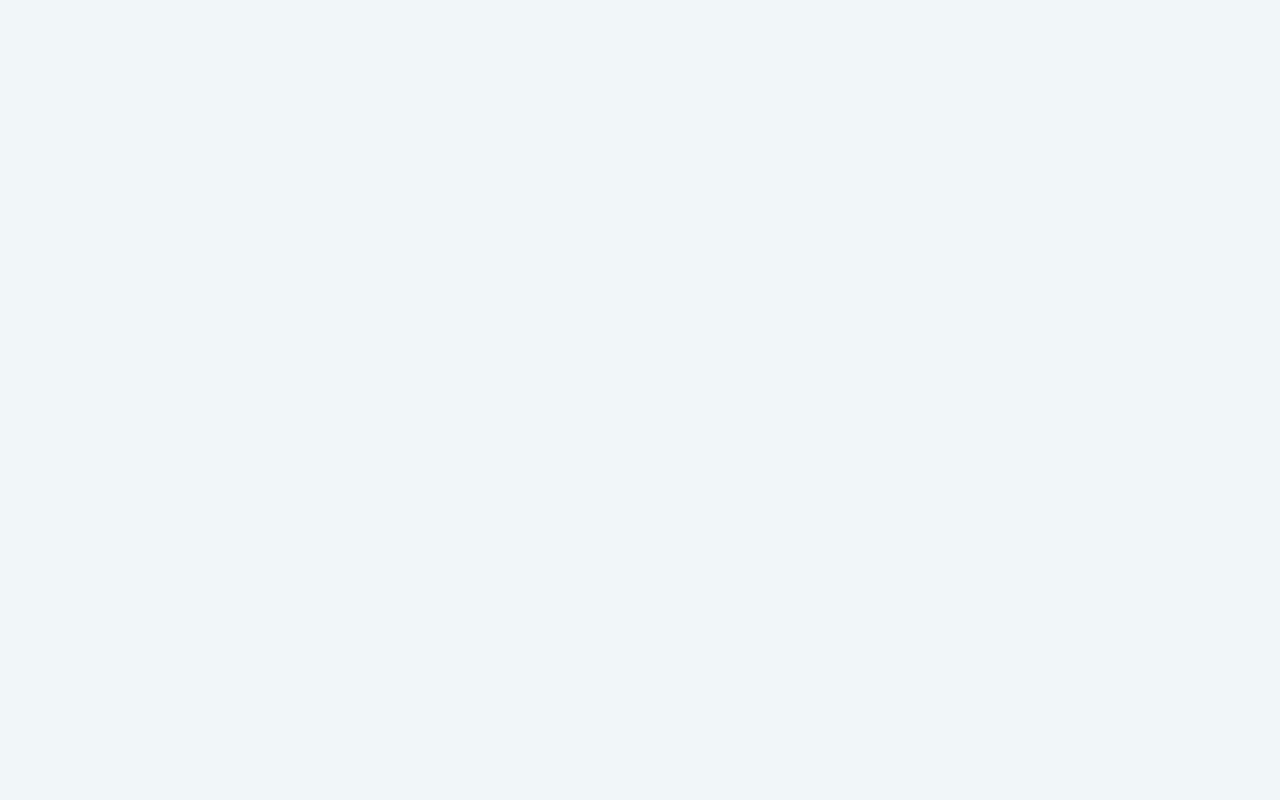
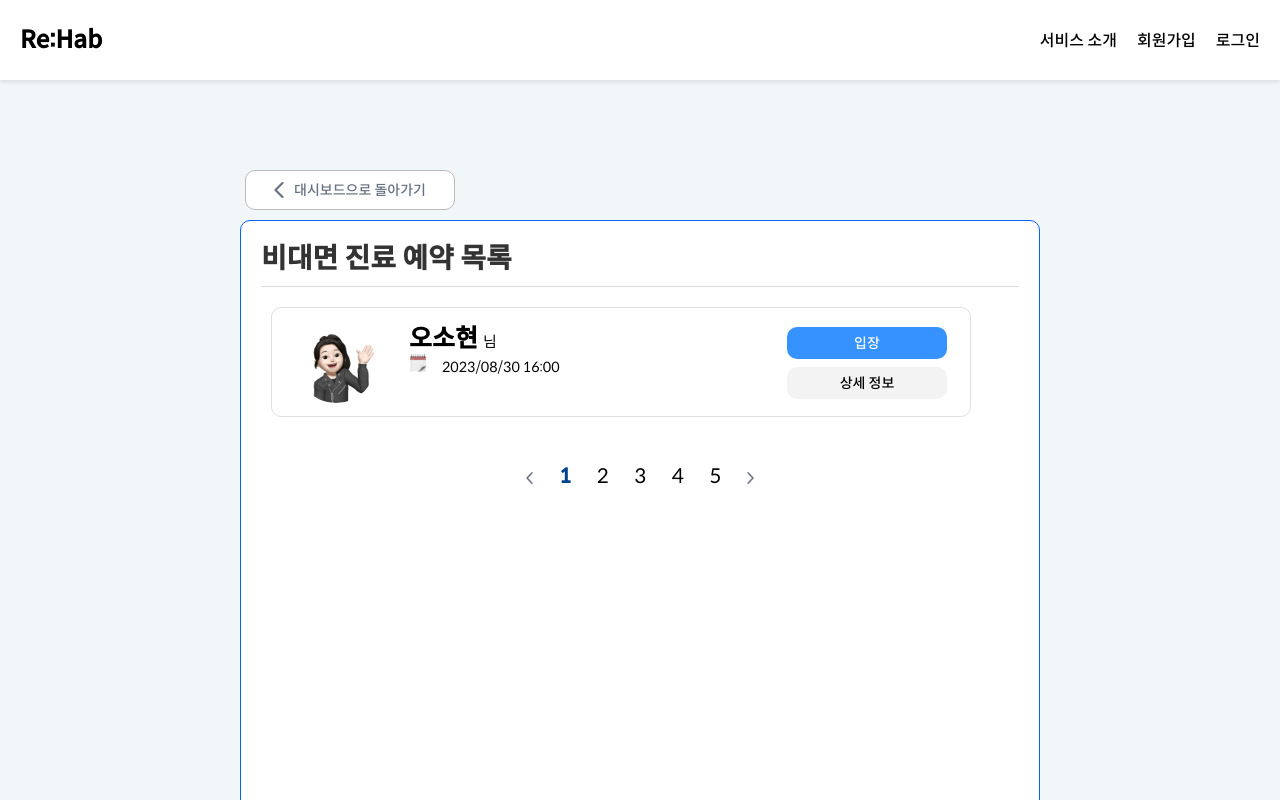
Before and after one commit to sync-without-async/Rehab-FrontEnd, a React (Vite) app: page /therauntactreserve in a window 1280 px wide. Before the commit this address had no page. Shown: the top 800 px of the page. Built offline with nearby package versions, Linux system fonts and the light colour scheme.

Commit message:
Feat: 재활치료사가 확인하는 비대면 예약 목록 페이지 구현

```diff
--- a/src/App.jsx
+++ b/src/App.jsx
@@ -11,6 +11,7 @@ import DoctorDetailPage from './pages/Doctor/DoctorDetailPage.jsx';
 import DoctorPatientListPage from './pages/Doctor/DoctorPatientListPage.jsx';
 import DoctorUntactReservePage from './pages/Doctor/DoctorUntactReservePage.jsx';
 import TheraDashBoardPage from './pages/Therapist/TheraDashBoardPage.jsx';
+import TheraUntactReservePage from './pages/Therapist/TheraUntactReservePage.jsx';
 import styled from "styled-components";
 import "./App.scss";
 
@@ -36,6 +37,7 @@ function App() {
           <Route path="/doctorpatientlist" element={<DoctorPatientListPage />} />
           <Route path="/doctoruntactreserve" element={<DoctorUntactReservePage />} />
           <Route path="/theradashboard" element={<TheraDashBoardPage  />} />
+          <Route path="/therauntactreserve" element={<TheraUntactReservePage  />} />
         </Routes>
       </Container>
     </Router>
--- /dev/null
+++ b/src/components/TherapistDashBoard/TheraCheckDetail.jsx
@@ -0,0 +1,99 @@
+import styled from 'styled-components';
+import PropTypes from 'prop-types';
+import XButton from "../../assets/icons/iconx.png"
+import InputTextLong from '../Input/InputTextLong';
+import TheraDetailChart from './TheraDetailChart';
+
+const Overlay = styled.div`
+  position: fixed;
+  top: 0;
+  left: 0;
+  width: 100vw;
+  height: 100vh;
+  background-color: rgba(0, 0, 0, 0.4);
+  display: flex;
+  justify-content: center;
+  align-items: center;
+`;
+
+const ModalContainer = styled.div`
+  width: 600px;
+  height: 600px;
+  background-color: #FFFFFF;
+  border-radius: 10px;
+  padding: 20px;
+  box-shadow: 0 0 15px rgba(0, 0, 0, 0.2);
+  position: relative;
+`;
+
+const Title = styled.h1`
+  font-size: 28px;
+  font-weight: bold;
+  color: #333;
+  display: inline-block;
+`;
+
+const CloseIcon = styled.img`
+  position: absolute;
+  right: 20px;
+  top: 20px;
+  cursor: pointer;
+  margin-top:10px;
+`;
+
+const Divider = styled.hr`
+  width: 100%;
+  height: 1px;
+  background-color: #d9d9d9;
+  border: none;
+  margin-top: 10px;
+  margin-bottom: 20px;
+`;
+
+const ButtonContainer = styled.div`
+  display: flex;
+  justify-content: space-between;
+  width: 290px;
+  margin: 20px auto 0;
+`;
+
+const Button = styled.button`
+  width: 140px;
+  height: 30px;
+  background-color: ${props => props.primary ? "#3592FF" : "#F3F3F3"};
+  color: ${props => props.primary ? "#FEFDFD" : "#000000"};
+  border: ${props => props.primary ? "none" : "1px solid #BBBBBB"};
+  font-weight: 300;
+  font-size: 14px;
+  border-radius: 10px;
+  cursor: pointer;
+`;
+
+const StyledInputTextLong = styled(InputTextLong)`
+  margin-top: 30px;
+`;
+
+
+export const TheraCheckDetail = ({ onClose }) => {
+  return (
+    <Overlay onClick={onClose}>
+      <ModalContainer onClick={(e) => e.stopPropagation()}>
+        <Title>진료 예약 상세 정보</Title>
+        <CloseIcon src={XButton} alt="Close" onClick={onClose} />
+        <Divider />
+       <TheraDetailChart/>
+        <StyledInputTextLong label="진료 희망 사유" />
+        <ButtonContainer>
+          <Button primary>환자 차트 페이지로</Button>
+          <Button>예약 취소</Button>
+        </ButtonContainer>
+      </ModalContainer>
+    </Overlay>
+  );
+}
+
+TheraCheckDetail.propTypes = {
+  onClose: PropTypes.func.isRequired,
+};
+
+export default TheraCheckDetail;
--- /dev/null
+++ b/src/components/TherapistDashBoard/TheraDetailChart.jsx
@@ -0,0 +1,92 @@
+import styled from "styled-components";
+import { useState, useEffect } from 'react';
+import { userLogin } from '../../librarys/login-api';
+
+const Container = styled.div`
+  width: 380px;
+  height: 200px;
+  margin: 0 auto;
+  padding: 20px;
+  border: 1px solid #0064ff;
+  border-radius: 10px;
+  background-color: #ffffff;
+  font-family: "Spoqa Han Sans Neo", "sans-serif";
+  position: relative;
+  display: flex;
+  flex-wrap: wrap;
+  flex-direction: column;
+`;
+
+const Title = styled.h1`
+  font-size: 28px;
+  font-weight: bold;
+  color: #333;
+  display: inline-block;
+`;
+
+const Divider = styled.hr`
+  width: 100%;
+  height: 1px;
+  background-color: #d9d9d9;
+  border: none;
+  margin-top: 0px;
+`;
+
+const Row = styled.div`
+  width: 100%;
+  display: flex;
+  justify-content: space-between;
+  align-items: center;
+  margin-top: 5px;
+`;
+
+const Label = styled.span`
+  color: #000000;
+  font-size: 16px;
+`;
+
+const Value = styled.span`
+  color: #908B8B;
+`;
+
+const TheraDetailChart = () => {
+  const [patientInfo, setPatientInfo] = useState({});
+
+  useEffect(() => {
+    async function fetchPatientInfo() {
+      const therapistInfo = await userLogin("therapist", "123456");
+      const patient = therapistInfo?.patient;
+
+      if (patient) {
+        setPatientInfo(patient);
+      }
+    }
+
+    fetchPatientInfo();
+  }, []);
+
+  return (
+    <Container>
+      <Title>차트 정보</Title>
+      <Divider />
+      <Row>
+        <Label>질병 분류 번호</Label>
+        <Value>{patientInfo.diseaseCode}</Value>
+      </Row>
+      <Row>
+        <Label>최근 외래 진료일</Label>
+        <Value>{patientInfo.recentVisitDate}</Value>
+      </Row>
+      <Row>
+        <Label>다음 진료 예약일</Label>
+        <Value>{patientInfo.nextReservationDate}</Value>
+      </Row>
+      <Row>
+        <Label>담당 전문의</Label>
+        <Value>{patientInfo.assignedDoctor}</Value>
+      </Row>
+    </Container>
+  );
+};
+
+export default TheraDetailChart;
--- /dev/null
+++ b/src/components/TherapistDashBoard/TheraSeveralReserve.jsx
@@ -0,0 +1,126 @@
+import { useState } from 'react';
+import styled from 'styled-components';
+import PatientImage from '../../assets/images/user/Opatient.png';
+import IconDate from '../../assets/icons/icondate.png';
+import TheraCheckDetail from './TheraCheckDetail';
+
+const CardContainer = styled.div`
+  display: flex;
+  align-items: flex-start;
+  padding: 15px;
+  border: 1px solid #e0e0e0;
+  border-radius: 10px;
+  width: 700px;
+  height: 110px;
+  background-color: #ffffff;
+  position: relative;
+  margin-left:10px;
+  margin-bottom:20px;
+`;
+
+const ProfileImage = styled.img`
+  width: 80px;
+  height: 80px;
+  border-radius: 50%;
+  position: absolute;
+  left: 24px;
+  top: 15px;
+`;
+
+const UserInfo = styled.div`
+  flex: 1;
+  display: flex;
+  flex-direction: column;
+  margin-left: 122px;
+`;
+
+const UserName = styled.div`
+  font-size: 25px;
+  font-weight: bold;
+  display: flex;
+  align-items: baseline;
+
+  span {
+    font-size: 15px;
+    margin-left: 5px;
+    font-weight: 300;
+  }
+`;
+
+const Icon = styled.img`
+  width: 18px;
+  height: 18px;
+  margin-right: 5px;
+`;
+
+const InfoText = styled.span`
+  font-size: 14px;
+  font-weight: 300;
+  margin-left: 10px;
+`;
+
+const DateContain = styled.div`
+`
+
+const Button = styled.button`
+  width: 160px;
+  height: 32px;
+  background-color: ${props => props.cancelButton ? "#F3F3F3" : (props.clicked ? "#888888" : "#3592FF")};
+  color: ${props => props.cancelButton ? "#000000" : (props.clicked ? "#444444" : "#FEFDFD")};
+  border: ${props => props.cancelButton ? "1px solid #BBBBBB" : "none"};
+  border-radius: 10px;
+  border: none;
+  cursor: pointer;
+  font-size: 14px;
+  position: absolute;
+  margin-left: 500px;
+  top: ${props => (props.topPosition ? props.topPosition : "19px")};
+
+  &:nth-child(2) {
+    background-color: #F3F3F3;
+    color: #000000;
+    border: 1px solid #BBBBBB;
+    top: 59px;
+  }
+`;
+
+const TheraSeveralReserve = () => {
+  const [buttonState, setButtonState] = useState(false);
+  const [showDetailModal, setShowDetailModal] = useState(false);
+
+  const toggleButtonState = () => {
+    setButtonState(!buttonState);
+  }
+
+  const toggleDetailModal = () => {
+    setShowDetailModal(!showDetailModal);
+  }
+
+  const handleCloseModal = () => {
+    setShowDetailModal(false);
+  }
+
+  return (
+    <>
+      <CardContainer>
+        <ProfileImage src={PatientImage} alt="Profile" />
+        <UserInfo>
+          <UserName>오소현<span>님</span></UserName>
+          <DateContain>
+            <Icon src={IconDate} alt="Date" />
+            <InfoText>2023/08/30 16:00</InfoText>
+          </DateContain>
+        </UserInfo>
+        <Button onClick={toggleButtonState} clicked={buttonState}>
+          {buttonState ? "예약 시간이 아닙니다" : "입장"}
+        </Button>
+        <Button cancelButton topPosition="59px" onClick={toggleDetailModal}>
+          상세 정보
+        </Button>
+      </CardContainer>
+      {showDetailModal && <TheraCheckDetail onClose={handleCloseModal} />}
+    </>
+  );
+};
+
+export default TheraSeveralReserve;
--- /dev/null
+++ b/src/components/TherapistDashBoard/TheraUntactFullList.jsx
@@ -0,0 +1,69 @@
+import styled from "styled-components";
+import TheraSeveralReserve from "./TheraSeveralReserve";
+import Pagination from "../Pagination/Pagination";
+
+const Container = styled.div`
+  width: 800px;
+  height: 885px;
+  margin: 0 auto;
+  padding: 20px;
+  border: 1px solid #0064ff;
+  border-radius: 10px;
+  background-color: #ffffff;
+  font-family: "Spoqa Han Sans Neo", "sans-serif";
+  position: relative;
+  display: flex;
+  flex-wrap: wrap;
+  gap: 0px 80px;
+  flex-direction: column;
+  justify-content: flex-start;
+`;
+
+const Title = styled.h1`
+  font-size: 28px;
+  font-weight: bold;
+  color: #333;
+  display: inline-block;
+`;
+
+const Divider = styled.hr`
+  width: 100%;
+  height: 1px;
+  background-color: #d9d9d9;
+  border: none;
+  margin-top:10px;
+  margin-bottom: 20px;
+`;
+
+const PaginationWrapper = styled.div`
+  display: flex;
+  justify-content: center;
+  width: 100%;
+  margin-top: 20px;
+`;
+
+const TheraUntactFullList = () => {
+  const totalItems = 40;
+  const itemsPerPage = 8;
+
+  const handlePageChange = (selectedPage) => {
+    console.log("Selected page:", selectedPage);
+  };
+
+  return (
+    <Container>
+      <Title>비대면 진료 예약 목록</Title>
+      <Divider />
+      <TheraSeveralReserve/>
+      <PaginationWrapper>
+        <Pagination
+          totalItems={totalItems}
+          itemsPerPage={itemsPerPage}
+          onChange={handlePageChange}
+        />
+      </PaginationWrapper>
+    </Container>
+  );
+};
+
+export default TheraUntactFullList;
--- /dev/null
+++ b/src/pages/Therapist/TheraUntactReservePage.jsx
@@ -0,0 +1,33 @@
+import styled from 'styled-components';
+import Header from '../../components/Header/Header';
+import BackButton from '../../components/Button/BackButton';
+import TheraUntactFullList from '../../components/TherapistDashBoard/TheraUntactFullList';
+
+const PageContainer = styled.div`
+  display: flex;
+  flex-direction: column;
+  height: 100vh;
+`;
+
+const CenteredContainer = styled.div`
+  display: flex;
+  flex-direction: column;
+  justify-content: center;
+  align-items: center;
+  flex: 1;
+  margin-top: 50px;
+`;
+
+const TheraUntactReservetPage = () => {
+  return (
+    <PageContainer>
+      <Header/>
+      <CenteredContainer>
+      <BackButton pageName="대시보드" />
+      <TheraUntactFullList/>
+      </CenteredContainer>
+    </PageContainer>
+  );
+}
+
+export default TheraUntactReservetPage;
```
